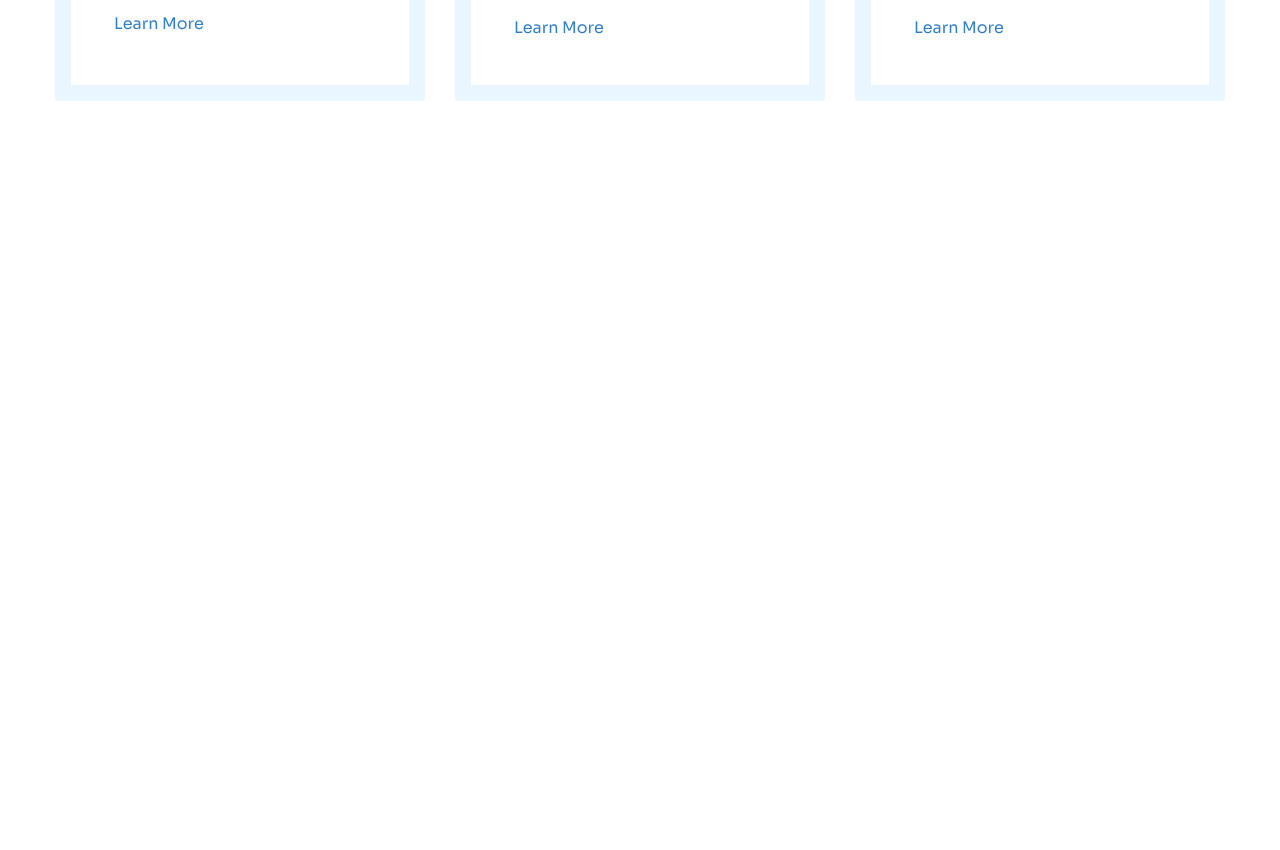
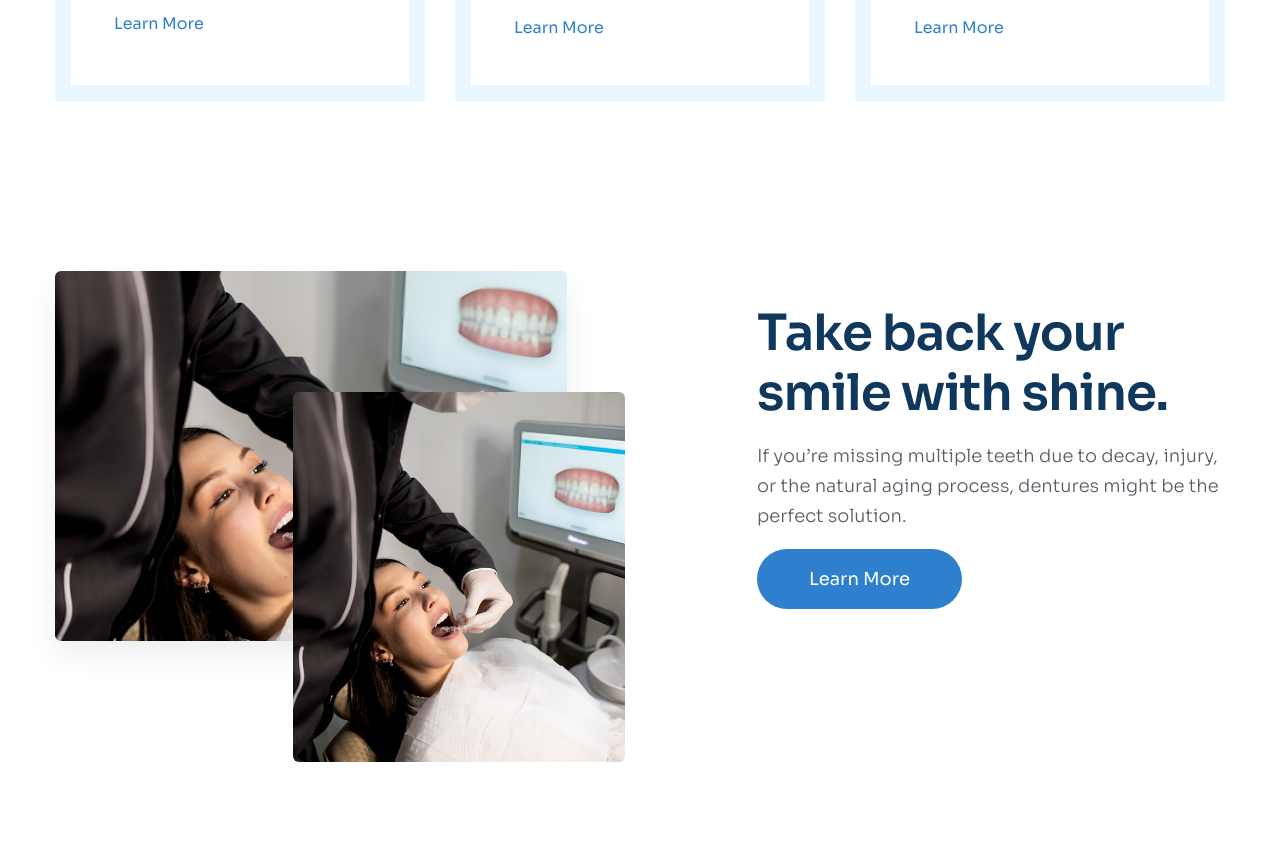
Before and after one commit to tung-IT-HD/project3_grid, a plain HTML site: page index.html in a window 1280 px wide. Shown: the part 2419-3269 px from the top of the page. Drawn offline with Linux system fonts and the light colour scheme.

Commit message:
done about us

```diff
--- a/assets/css/style.css
+++ b/assets/css/style.css
@@ -317,3 +317,51 @@ a {
   font-size: 1.6rem;
   line-height: 1.75;
 }
+
+/* =================== about us ================= */
+
+.about {
+  margin-top: 85px;
+  padding: 85px 0 206px;
+}
+
+.about-row {
+  display: flex;
+  justify-content: space-between;
+  align-items: center;
+}
+
+.about__media {
+  width: 49%;
+}
+
+.about-content {
+  width: 40%;
+}
+
+.about__img {
+  position: relative;
+}
+
+.about__img--big {
+  display: flex;
+  object-fit: cover;
+  width: 512px;
+  height: 370px;
+  border-radius: 6px;
+  box-shadow: 0 14px 28px 0 rgba(0, 0, 0, 0.07);
+}
+
+.about__img--small {
+  position: absolute;
+  top: 121px;
+  left: 238px;
+  object-fit: cover;
+  width: 332px;
+  height: 370px;
+  border-radius: 6px;
+}
+
+.about-content__btn {
+  margin-top: 18px;
+}
--- a/index.html
+++ b/index.html
@@ -315,6 +315,37 @@
           </div>
         </div>
       </section>
+      <!-- about us -->
+      <section class="about">
+        <div class="container">
+          <div class="about-row">
+            <!-- about left -->
+            <div class="about__media">
+              <figure class="about__img">
+                <img
+                  src="./assets/img/about1.jpg"
+                  alt="dentist"
+                  class="about__img--big"
+                />
+                <img
+                  src="./assets/img/about1.jpg"
+                  alt="dentist"
+                  class="about__img--small"
+                />
+              </figure>
+            </div>
+            <!-- about right -->
+            <section class="about-content">
+              <h2 class="section-heading">Take back your smile with shine.</h2>
+              <p class="section-desc">
+                If you’re missing multiple teeth due to decay, injury, or the
+                natural aging process, dentures might be the perfect solution.
+              </p>
+              <a href="#!" class="btn about-content__btn">Learn More</a>
+            </section>
+          </div>
+        </div>
+      </section>
     </main>
   </body>
 </html>
```
Also changed, not shown: assets/img/about1.jpg (added).
